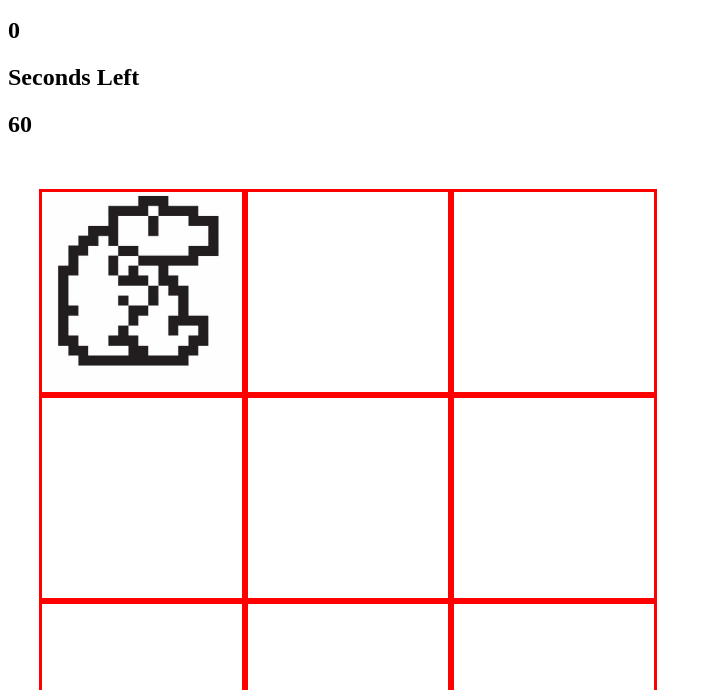
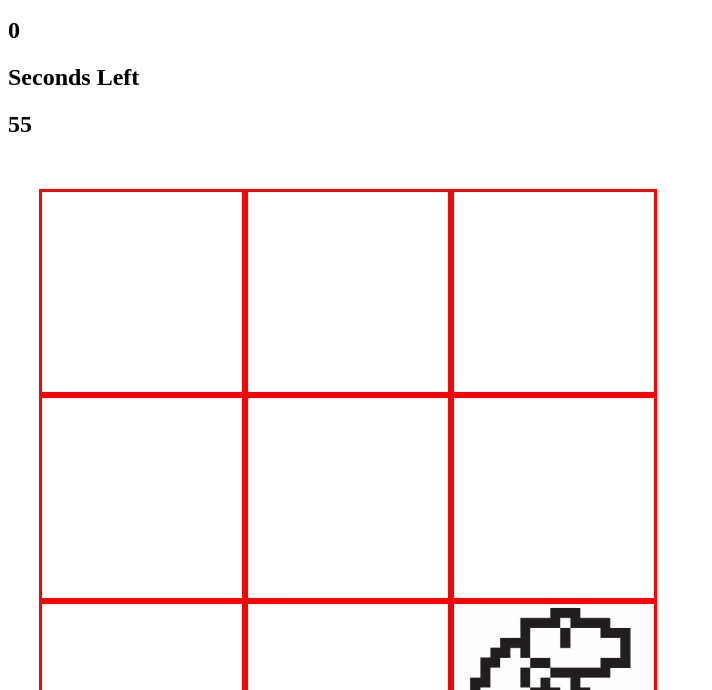
Before and after one commit to Iamsbharti/whak-a-mole-game, a plain HTML site: page index.html in a window 1280 px wide. Shown: the part 110-800 px from the top of the page, without its empty margins (0-712 px from the left). Drawn offline with Linux system fonts and the light colour scheme.

Commit message:
implemented whack-a-mole game

```diff
--- a/app.js
+++ b/app.js
@@ -0,0 +1,53 @@
+//Get elements on the board
+const square=document.querySelectorAll('.square')
+const mole=document.querySelectorAll('.mole')
+const timeLeft=document.querySelector('#time-left')
+const score=document.querySelector('#score')
+
+//Initialize game result
+let result=0
+let currentTime=timeLeft.textContent
+
+//Loop over square and randomly select a sq to display the mole
+function randomSquare(){
+  square.forEach(className=>{
+    className.classList.remove('mole')
+  })
+  let randomPosition =square[Math.floor(Math.random()*9)]
+  randomPosition.classList.add('mole')
+
+  hitPosition=randomPosition.id
+}
+
+//Add eventlistener to each sqaure & compute score
+square.forEach(id=>{
+  id.addEventListener('mouseup',()=>{
+    if(id.id === hitPosition){
+      result+=1
+      score.textContent=result
+    }
+  })
+})
+
+//Display mole/sec
+function moveMole(){
+  let timerId=null
+  timerId=setInterval(randomSquare,1000)
+}
+
+//start game
+moveMole()
+
+//Decrement Counter
+function timeLeftCounter(){
+  currentTime--
+  timeLeft.textContent=currentTime
+
+  if(currentTime===0){
+    clearInterval(timerId)
+    alert('GAME OVER Your Final Score is:'+result)
+  }
+}
+
+//Start Time
+let timerId=setInterval(timeLeftCounter,1000)
--- a/index.html
+++ b/index.html
@@ -15,7 +15,7 @@
     <h2 id="time-left">60</h2>
 
     <div class="grid">
-      <div class="square mole" id="1"></div>
+      <div class="square" id="1"></div>
       <div class="square" id="2"></div>
       <div class="square" id="3"></div>
       <div class="square" id="4"></div>
```
